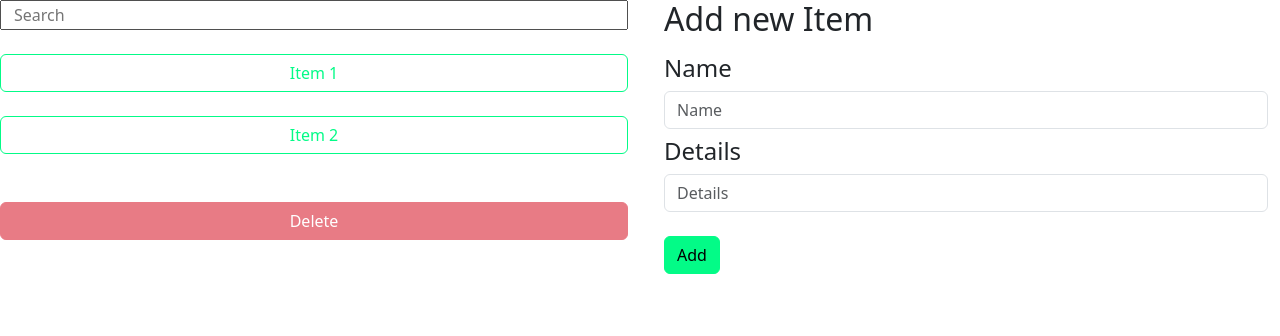
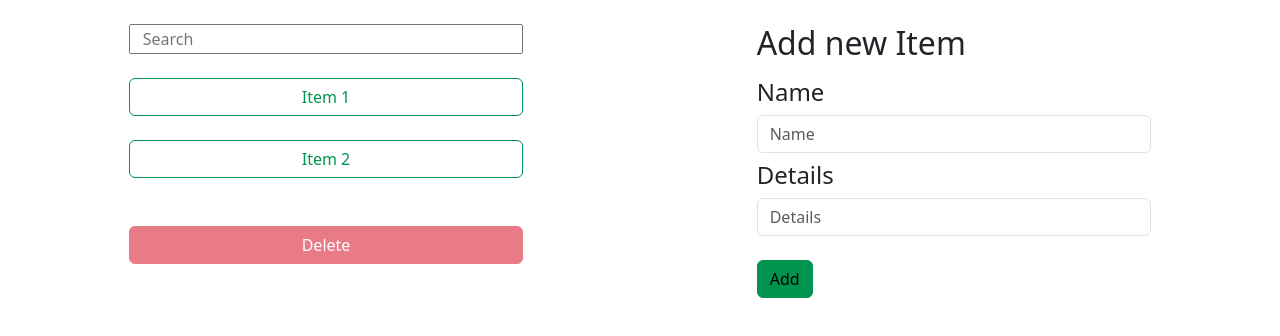
Before and after one commit to mickelson-classroom/list-detail-site-garv5014, a React (Create React App) app in the folder list-details/: page / in a window 1280 px wide. Shown: the top 336 px of the page. Built offline with nearby package versions, Linux system fonts and the light colour scheme.

Commit message:
finsihing touches for bootstrap 1 assignment

```diff
--- a/list-details/src/assets/custom.scss
+++ b/list-details/src/assets/custom.scss
@@ -1,3 +1,3 @@
-$primary: #03fb87;
+$primary: #00944f;
 
 @import "../../node_modules/bootstrap/scss/bootstrap.scss"
--- a/list-details/src/components/AddItem.tsx
+++ b/list-details/src/components/AddItem.tsx
@@ -24,7 +24,7 @@ export const AddItem: FC<{ handleAdd: (item: IListItem) => void }> = ({
     details: "",
   });
   return (
-    <div className="row mx-auto">
+    <div className="row">
       <h2>Add new Item</h2>
       <form onSubmit={handleSubmit} className="form">
         <label htmlFor="Item Name" className="form-label h4 mt-2">Name</label>
--- a/list-details/src/components/ListItemDetails.tsx
+++ b/list-details/src/components/ListItemDetails.tsx
@@ -8,8 +8,8 @@ export const ListItemDetails: FC<{
   return (
     <div className="container">
       <div className="row justify-content-center">
-        {targetItem?.details && <p className=" col h3 mt-4 mb-4">{targetItem?.details}</p>}
-        <button className="col btn btn-danger mt-4 mb-4"
+        {targetItem?.details && <p className=" h3 mt-4 mb-4">{targetItem?.details}</p>}
+        <button className="btn btn-danger mt-4 mb-4"
           onClick={() => {
             handleDelete();
           }}
--- a/list-details/src/components/MasterList.tsx
+++ b/list-details/src/components/MasterList.tsx
@@ -46,9 +46,9 @@ export const MasterList = () => {
   };
 
   return (
-    <div className="d-flex flex-column justify-content-center">
+    <div className="grid grid justify-content-center m-4">
       <div className="row justify-content-center">
-        <div className="col-lg-6 col-md-8 col-sm-12 ">
+        <div className="col-lg-6 col-xl-4 col-md-8 col-sm-12 mx-auto">
           <FilterList handleOnChange={handleOnFilterChange} />
           <ItemsList list={filteredItems} handleClick={handleListClick} />
           <ListItemDetails
@@ -56,7 +56,7 @@ export const MasterList = () => {
             handleDelete={handleDelete}
           />
         </div>
-        <div className="col-lg-6 col-md-4 col-sm-12">
+        <div className="col-lg-6 col-xl-4 col-md-4 col-sm-12 mx-auto">
           <AddItem handleAdd={handleAdd} />
         </div>
       </div>
```
